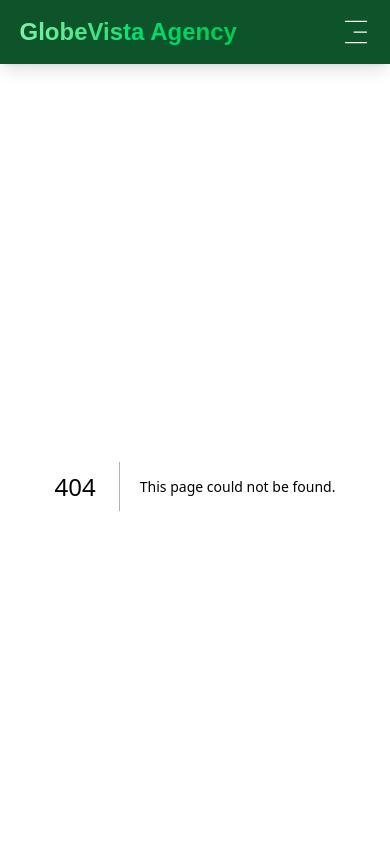
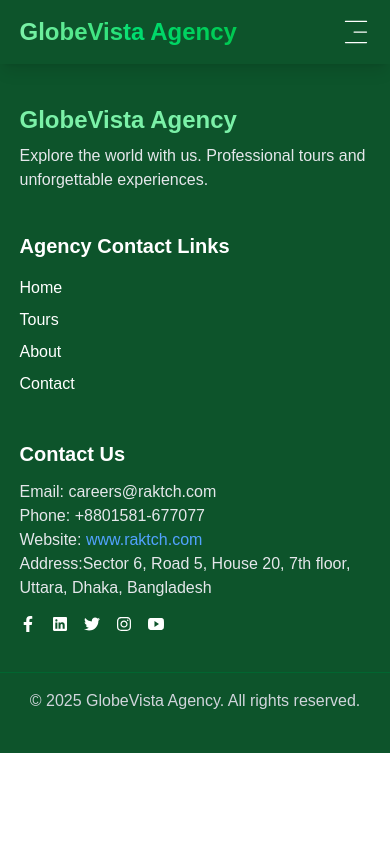
Before and after one commit to rajib777durjoy/Globe_Visita_Agency_Project, a Next.js app: page /Footer in a window 390 px wide. Before the commit this address had no page. Shown: the top 844 px of the page. Built offline with nearby package versions, Linux system fonts and the light colour scheme.

Commit message:
footer page design done with responsive

```diff
--- /dev/null
+++ b/src/app/Footer/page.jsx
@@ -0,0 +1,74 @@
+import React from 'react';
+import Link from "next/link";
+import { FaFacebookF, FaInstagram, FaTwitter } from "react-icons/fa";
+import { IoLogoYoutube } from "react-icons/io";
+import { IoLogoLinkedin } from "react-icons/io5";
+const Footer = () => {
+    return (
+        <footer className="bg-green-900 text-white py-10 w-[100%]">
+            <div className="w-[90%] mx-auto grid md:grid-cols-3 gap-10">
+                {/* Logo & About */}
+                <div>
+                    <h2 className="text-2xl font-bold text-green-300">GlobeVista Agency</h2>
+                    <p className="mt-2 text-gray-200">
+                        Explore the world with us. Professional tours and unforgettable experiences.
+                    </p>
+                </div>
+
+                {/* Agency Links */}
+                <div>
+                    <h3 className="text-xl font-semibold mb-3">Agency Contact Links</h3>
+                    <ul>
+                        <li className="py-1 hover:text-green-300">
+                            <Link href="/">Home</Link>
+                        </li>
+                        <li className="py-1 hover:text-green-300">
+                            <Link href="/tours">Tours</Link>
+                        </li>
+                        <li className="py-1 hover:text-green-300">
+                            <Link href="/about">About</Link>
+                        </li>
+                        <li className="py-1 hover:text-green-300">
+                            <Link href="/contact">Contact</Link>
+                        </li>
+                    </ul>
+                </div>
+
+                {/* Contact Info & Social */}
+                <div>
+                    <h3 className="text-xl font-semibold mb-3">Contact Us</h3>
+                    <p className="text-gray-200">Email: careers@raktch.com</p>
+                    <p className="text-gray-200">Phone:  +8801581-677077</p>
+                    <p className="text-gray-200">Website:<Link href='www.raktch.com' target='blank' className='text-blue-400'> www.raktch.com</Link></p>
+                    <p className="text-gray-200">Address:Sector 6, Road 5, House 20, 7th floor, Uttara, Dhaka, Bangladesh</p>
+
+                    <div className="flex space-x-4 mt-4">
+                        <a href="https://www.facebook.com/raktchme" target='blank' className="hover:text-green-300">
+                            <FaFacebookF />
+                        </a>
+                        <a href="https://www.linkedin.com/company/raktch-technology-software/?originalSubdomain=bd" target='blank' className="hover:text-green-300">
+                            <IoLogoLinkedin />
+                        </a>
+                        <a href="https://x.com/Raktchme" target='blank' className="hover:text-green-300">
+                            <FaTwitter />
+                        </a>
+                        <a href="https://www.instagram.com/raktchme" target='blank' className="hover:text-green-300">
+                            <FaInstagram />
+                        </a>
+                        <a href="https://www.youtube.com/@raktchme" target='blank' className="hover:text-green-300">
+                           <IoLogoYoutube />
+                        </a>
+                    </div>
+                </div>
+
+            </div>
+
+            {/* Copyright */}
+            <div className="mt-10 text-center text-gray-300 border-t border-green-800 pt-4">
+                &copy; {new Date().getFullYear()} GlobeVista Agency. All rights reserved.
+            </div>
+        </footer>
+    );
+};
+
+export default Footer;
--- a/src/app/layout.js
+++ b/src/app/layout.js
@@ -1,6 +1,7 @@
 import { Geist, Geist_Mono } from "next/font/google";
 import "./globals.css";
 import Navbar from "./Navbar/page";
+import Footer from "./Footer/page";
 
 const geistSans = Geist({
   variable: "--font-geist-sans",
@@ -24,7 +25,11 @@ export default function RootLayout({ children }) {
         className={`${geistSans.variable} ${geistMono.variable} antialiased`}
       >
         <Navbar></Navbar>
-        {children}
+        <main className="w-[100%] min-h-screen">
+          {children}
+        </main>
+
+        <Footer></Footer>
       </body>
     </html>
   );
```
